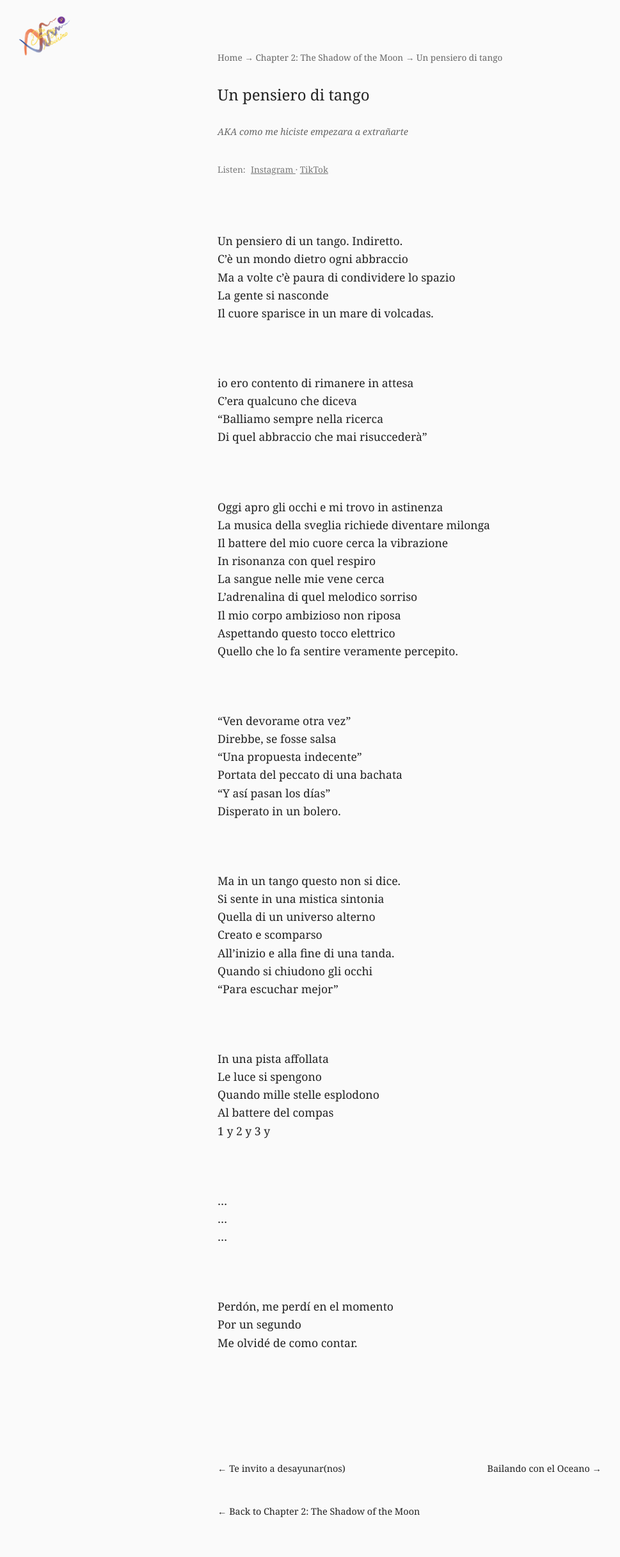
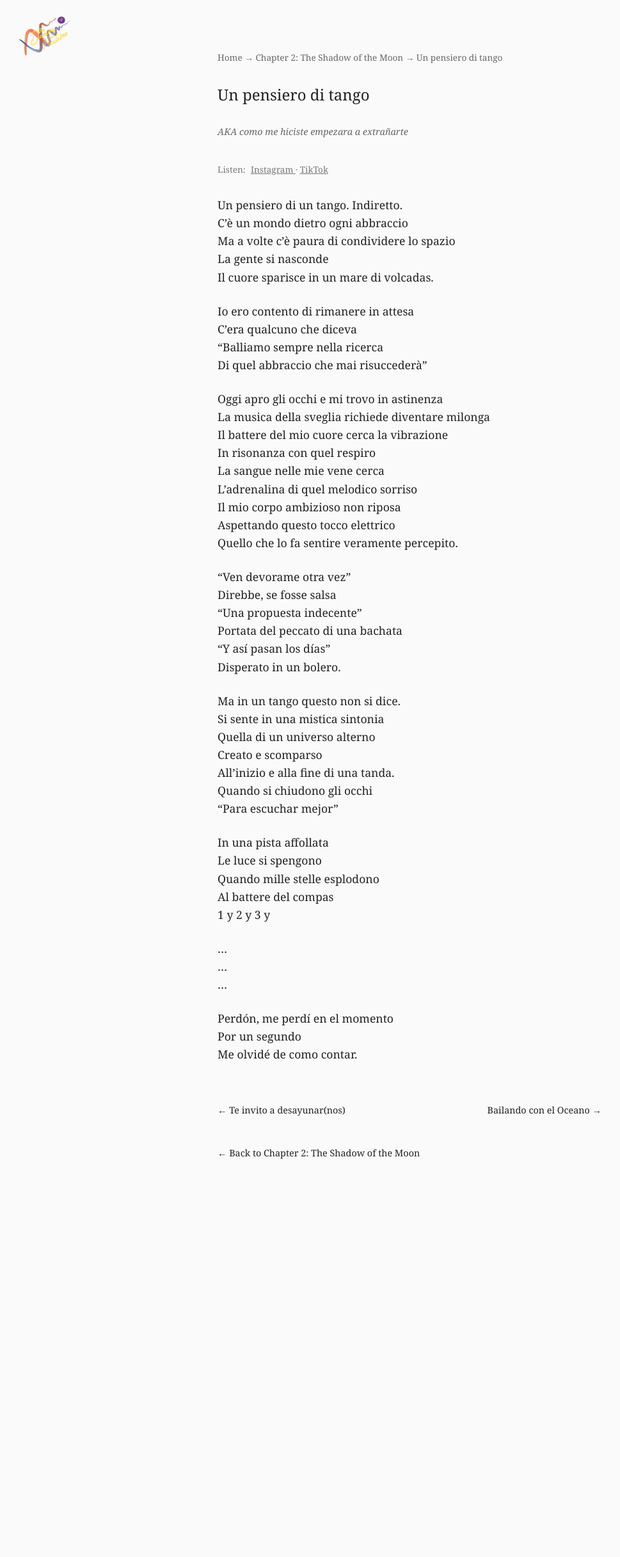
Before and after one commit to thedancingneutrino/thedancingneutrino.github.io, a Jekyll site: the page built from _poems/2_Un_pensiero_di_tango.md, in a window 1280 px wide. Shown: the whole page at 64% size, without its empty margins (0-969 px from the left). Built offline with Jekyll 4.4.1, drawn with Linux system fonts in a browser that asks for light colours; after the commit the page ends 1874 px from its top, so only the background shows below that.

Commit message:
la la lala lala

```diff
--- a/_poems/2_Un_pensiero_di_tango.md
+++ b/_poems/2_Un_pensiero_di_tango.md
@@ -14,7 +14,7 @@ Ma a volte c'è paura di condividere lo spazio
 La gente si nasconde
 Il cuore sparisce in un mare di volcadas.
 
-io ero contento di rimanere in attesa
+Io ero contento di rimanere in attesa
 C'era qualcuno che diceva
 "Balliamo sempre nella ricerca
 Di quel abbraccio che mai risuccederà"
--- a/assets/style.css
+++ b/assets/style.css
@@ -89,12 +89,12 @@ h1 {
 
 
 .poem-content {
-  white-space: pre-wrap;
   font-size: 1.1rem;
   line-height: 1.6;
 }
 
 .poem-content p {
+  white-space: pre-wrap;
   margin: 0 0 1.55rem 0;
 }
 
```
